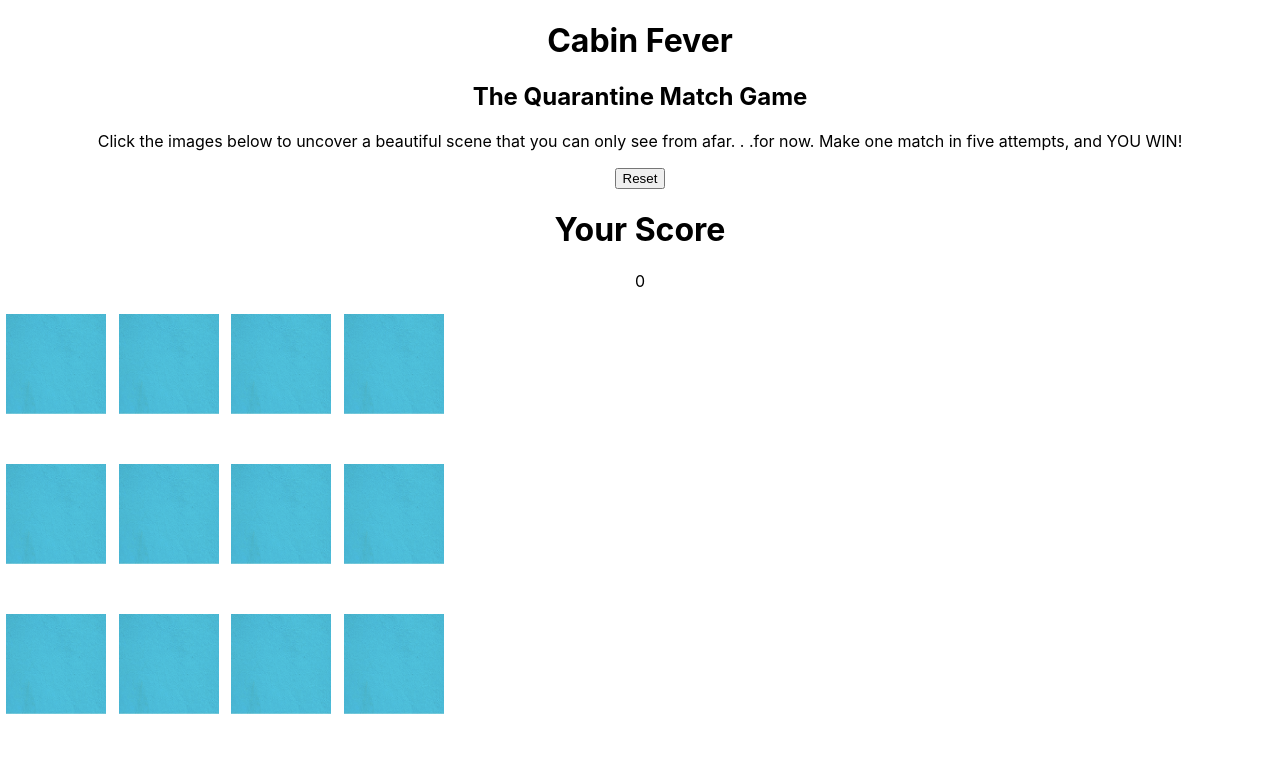
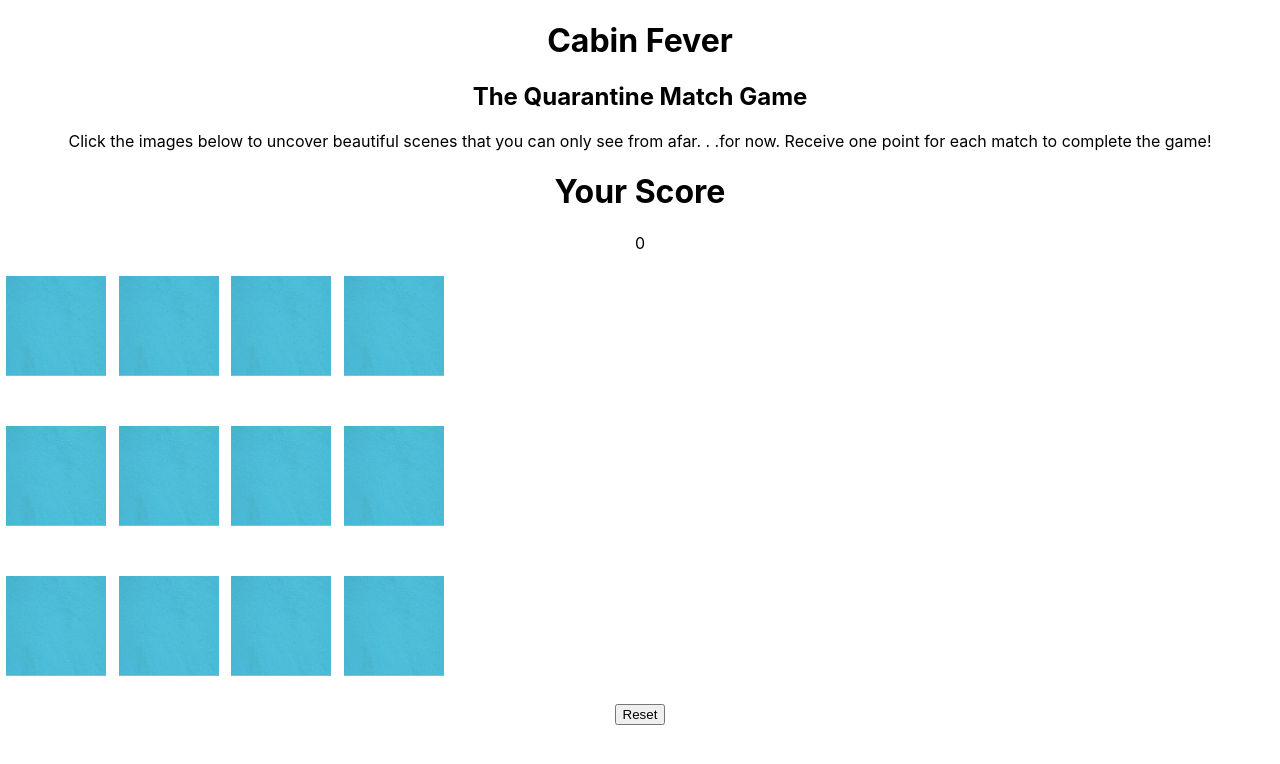
Before and after one commit to deannalenore/cabin-fever-react, a React (Create React App) app: page / in a window 1280 px wide. Shown: the top 764 px of the page. Built offline with nearby package versions, Linux system fonts and the light colour scheme.

Commit message:
reset score action

```diff
--- a/src/App.js
+++ b/src/App.js
@@ -3,23 +3,24 @@ import "./App.css";
 import { Jumbotron, Button } from "react-bootstrap";
 import Scoreboard from "./Components/Scoreboard";
 import Board from "./Components/Board/Board";
+import { useDispatch } from "react-redux";
 
 function App() {
+  const dispatch = useDispatch();
   return (
     <div className="App">
       <Jumbotron>
         <h1>Cabin Fever</h1>
         <h2>The Quarantine Match Game</h2>
         <p>
-          Click the images below to uncover a beautiful scene that you can only
-          see from afar. . .for now. Make one match in five attempts, and YOU
-          WIN!
+          Click the images below to uncover beautiful scenes that you can only
+          see from afar. . .for now. Receive one point for each match to
+          complete the game!
         </p>
-
-        <Button variant="primary">Reset</Button>
       </Jumbotron>
       <Scoreboard />
       <Board />
+      <Button onClick={() => dispatch({ type: "RESET_SCORE" })}>Reset</Button>
     </div>
   );
 }
--- a/src/Components/Board/Board.css
+++ b/src/Components/Board/Board.css
@@ -1,8 +1,15 @@
+.container {
+  flex-direction: row;
+  justify-content: center;
+  align-content: center;
+  align-items: baseline;
+}
+
 .Board {
   height: 450px;
   width: 450px;
   display: flex;
   justify-content: space-evenly;
   align-items: center;
-    flex-wrap: wrap
+  flex-wrap: wrap;
 }
--- a/src/Components/Board/Board.js
+++ b/src/Components/Board/Board.js
@@ -63,10 +63,12 @@ const Board = (props) => {
   }, [checkers, completed]);
 
   return (
-    <div className="Board">
-      {cards.map((card) => (
-        <Card {...card} onClick={onCardClick(card)} key={card.id} />
-      ))}
+    <div className="container">
+      <div className="Board">
+        {cards.map((card) => (
+          <Card {...card} onClick={onCardClick(card)} key={card.id} />
+        ))}
+      </div>
     </div>
   );
 };
--- a/src/Components/Scoreboard.js
+++ b/src/Components/Scoreboard.js
@@ -1,6 +1,5 @@
 import React, { Component } from "react";
 import "../App.js";
-import ReactDOM from "react-dom";
 import { connect } from "react-redux";
 
 class Scoreboard extends Component {
--- a/src/index.js
+++ b/src/index.js
@@ -17,9 +17,15 @@ const reducer = (state = initialState, action) => {
       ...state,
       score: state.score + action.payload,
     };
+  } else if (action.type === "RESET_SCORE") {
+    return {
+      ...state,
+      score: 0,
+    };
   }
   return state;
 };
+
 // switch (action.type) {
 //   case "YOU_WIN":
 //     return {
```
Also changed, not shown: src/ResetGame.js (added, +34 -0 lines). Lines whose indentation alone changed are shown as unchanged.
